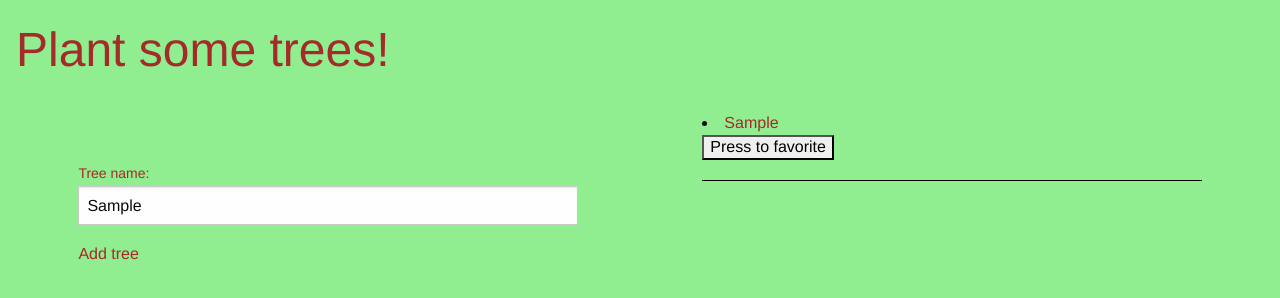
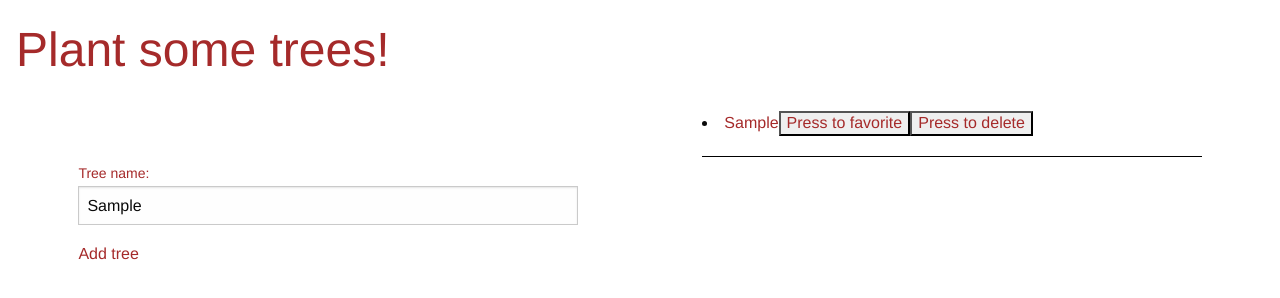
Before and after one commit to ehavlin/list-of-trees, a plain HTML site: page index.html in a window 1280 px wide. Both pictures are taken after typing "Sample" into the empty fields and a click on the button "Add tree". Drawn offline with nearby package versions, Linux system fonts and the light colour scheme.

Commit message:
Add functionality to delete button

```diff
--- a/index.css
+++ b/index.css
@@ -1,6 +1,6 @@
 body {
   padding: 1rem;
-  background-color: lightgreen;
+  background-color: white;
 }
 
 section > div {
--- a/index.js
+++ b/index.js
@@ -1,5 +1,24 @@
 const treeForm = document.querySelector('#treeForm')
 const details = document.querySelector('#details')
+
+function markFavorite(index){
+    if (index.value === 'Unfavorite'){
+        index.value = 'Press to favorite'
+    }
+    else {
+        index.value = 'Unfavorite'
+    }
+}
+
+function deleteEntry(index){
+    index.id = 'deleteme'
+    const button = document.getElementById('deleteme')
+    const parent = button.parentNode
+    const grandparent = parent.parentNode
+    while (grandparent.firstChild){
+        grandparent.removeChild(grandparent.firstChild)
+    }
+}
 
 function handleSubmit(ev) {
   ev.preventDefault()
@@ -14,21 +33,23 @@ function handleSubmit(ev) {
   button.type = 'button'
   button.value = 'Press to favorite'
   button.id = 'favoriteButton'
+  listTreeName.appendChild(button)
+
+  const deleteButton = document.createElement('input')
+  deleteButton.type = 'button'
+  deleteButton.value = 'Press to delete'
+  deleteButton.id = 'deleteButton'
+  listTreeName.appendChild(deleteButton)
 
   const div = document.createElement('div')
-  div.innerHTML = listTreeName.outerHTML + button.outerHTML + '<hr> </hr>'
+  div.innerHTML = listTreeName.outerHTML + '<hr> </hr>'
   details.insertBefore(div, details.firstChild)
 
   const btn = document.getElementById('favoriteButton')
-  btn.addEventListener('click', function() {highlightRow(this)})}
+  btn.addEventListener('click', function() {markFavorite(this)})
 
-function highlightRow(index){
-    if (index.value === 'Unfavorite'){
-        index.value = 'Press to favorite'
-    }
-    else {
-        index.value = 'Unfavorite'
-    }
+  const dbtn = document.getElementById('deleteButton')
+  dbtn.addEventListener('click', function() {deleteEntry(this)})
 }
 
 treeForm.addEventListener('submit', handleSubmit)
```
